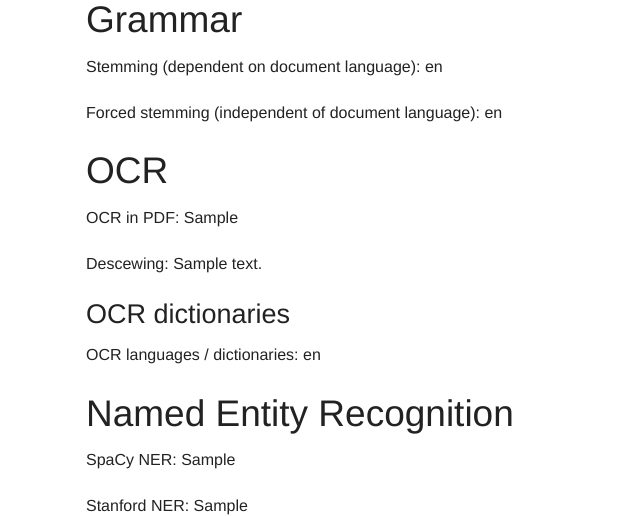
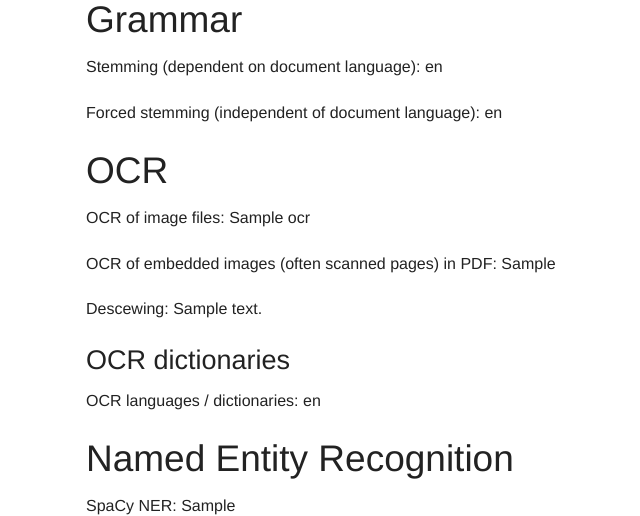
Before and after one commit to opensemanticsearch/open-semantic-search-apps, a Django app: template src/setup/templates/setup/setup_detail.html in a window 1280 px wide. Shown: the part 245-761 px from the top of the page, without its empty margins (69-709 px from the left). Run offline with Django 3.2, Linux system fonts and the light colour scheme; the template is opened without the code that fills it: most values are stand-ins (such as "Sample title", 1, 10 or a date in 2020).

Commit message:
Web admin user interface: Show OCR option status

```diff
--- a/src/setup/templates/setup/setup_detail.html
+++ b/src/setup/templates/setup/setup_detail.html
@@ -25,7 +25,9 @@ Title or ID:
 
 <h2>OCR</h2>
 
-<p>OCR in PDF: {{ setup.ocr_pdf }}</p>
+<p>OCR of image files: {{ setup.ocr }}</p>
+
+<p>OCR of embedded images (often scanned pages) in PDF: {{ setup.ocr_pdf }}</p>
 
 <p>Descewing: {{ setup.ocr_descew }}</p>
 
```
